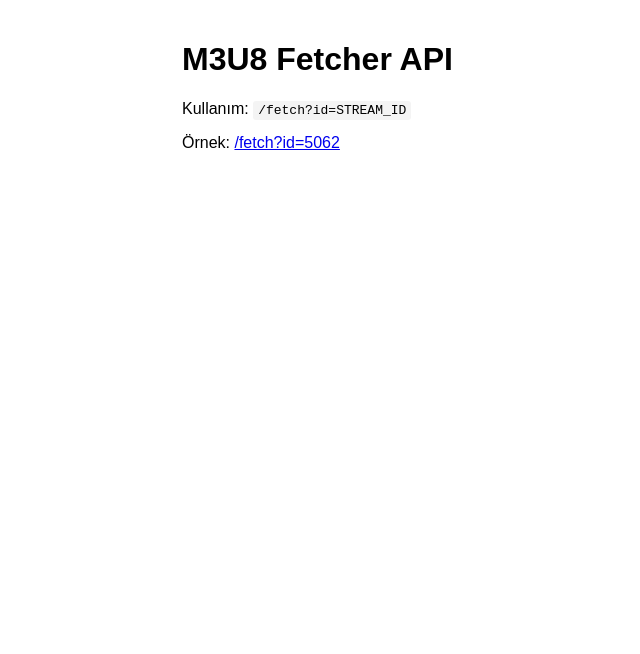
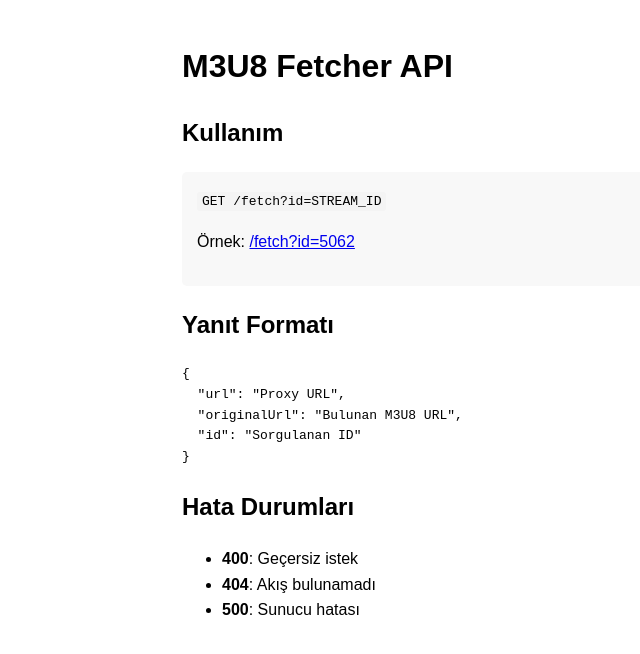
Before and after one commit to mehmetey03/m3u8-fetcher, a website: page public/index.html in a window 1280 px wide. Shown: the whole page, without its empty margins (58-698 px from the left). Drawn offline with Linux system fonts and the light colour scheme.

Commit message:
Update index.html

```diff
--- a/public/index.html
+++ b/public/index.html
@@ -3,13 +3,48 @@
 <head>
   <title>M3U8 Fetcher API</title>
   <style>
-    body { font-family: Arial, sans-serif; max-width: 800px; margin: 0 auto; padding: 20px; }
-    code { background: #f4f4f4; padding: 2px 5px; border-radius: 3px; }
+    body {
+      font-family: Arial, sans-serif;
+      max-width: 800px;
+      margin: 0 auto;
+      padding: 20px;
+      line-height: 1.6;
+    }
+    code {
+      background: #f4f4f4;
+      padding: 2px 5px;
+      border-radius: 3px;
+      font-family: monospace;
+    }
+    .example {
+      background: #f8f8f8;
+      padding: 15px;
+      border-radius: 5px;
+      margin: 15px 0;
+    }
   </style>
 </head>
 <body>
   <h1>M3U8 Fetcher API</h1>
-  <p>Kullanım: <code>/fetch?id=STREAM_ID</code></p>
-  <p>Örnek: <a href="/fetch?id=5062">/fetch?id=5062</a></p>
+
+  <h2>Kullanım</h2>
+  <div class="example">
+    <code>GET /fetch?id=STREAM_ID</code>
+    <p>Örnek: <a href="/fetch?id=5062">/fetch?id=5062</a></p>
+  </div>
+
+  <h2>Yanıt Formatı</h2>
+  <pre>{
+  "url": "Proxy URL",
+  "originalUrl": "Bulunan M3U8 URL",
+  "id": "Sorgulanan ID"
+}</pre>
+
+  <h2>Hata Durumları</h2>
+  <ul>
+    <li><strong>400</strong>: Geçersiz istek</li>
+    <li><strong>404</strong>: Akış bulunamadı</li>
+    <li><strong>500</strong>: Sunucu hatası</li>
+  </ul>
 </body>
 </html>
```
